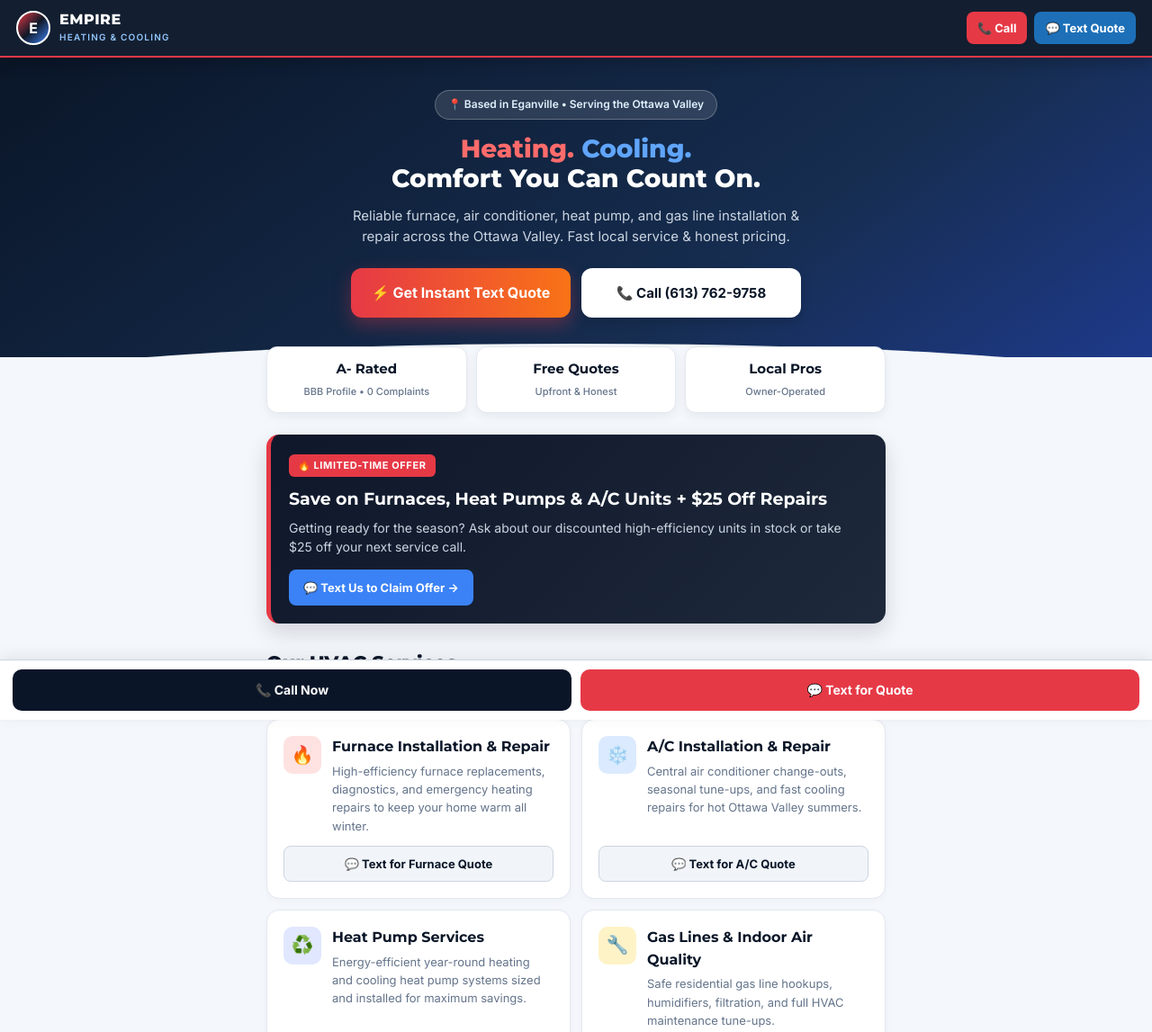
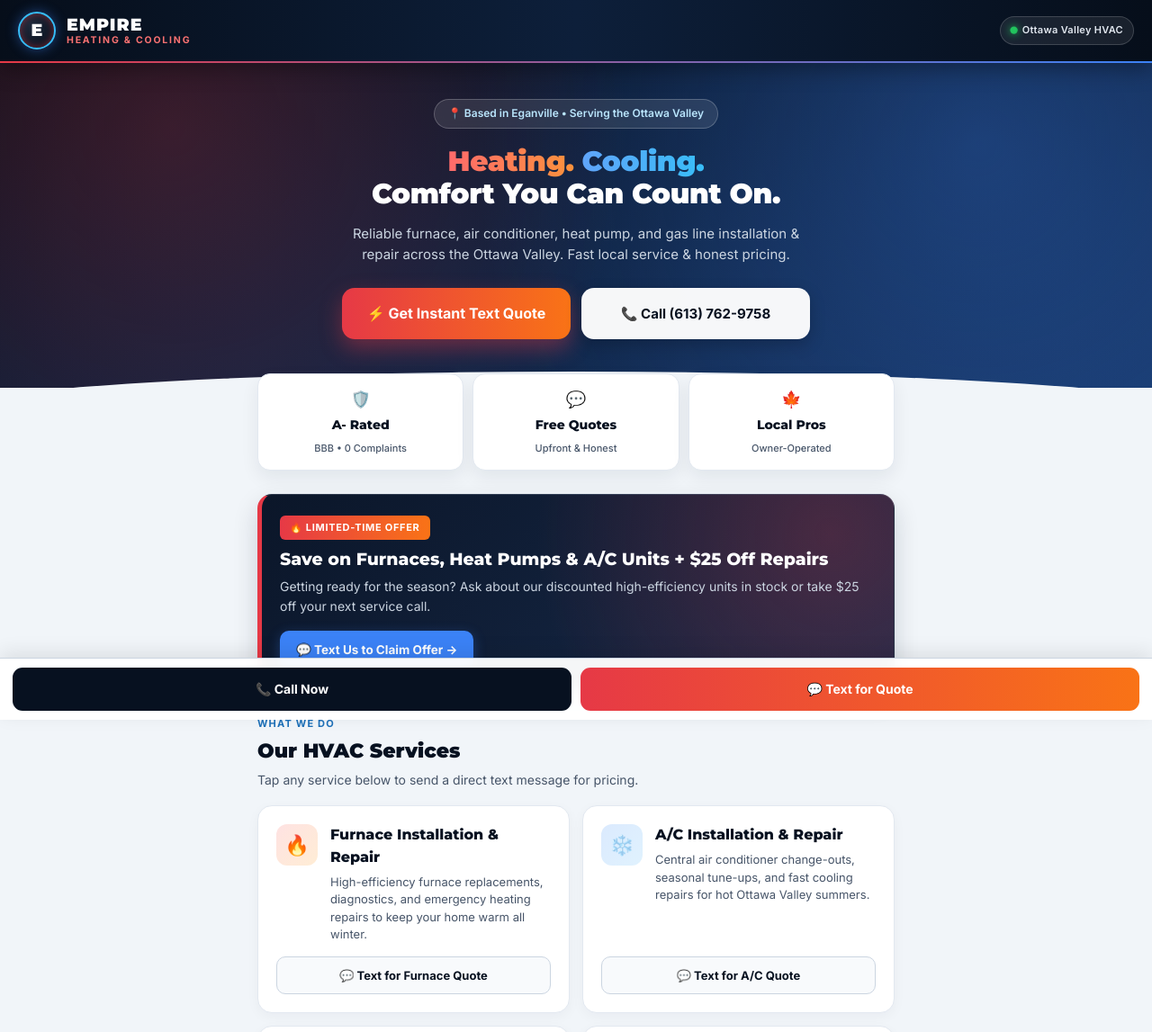
Before and after one commit to web-hub-dot/Empire-Heating-and-Cooling, a plain HTML site: page index.html in a window 1280 px wide. Shown: the top 1147 px of the page at 90% size. Drawn offline with Linux system fonts and the light colour scheme.

```diff
--- a/index.html
+++ b/index.html
@@ -4,19 +4,19 @@
 <meta charset="UTF-8">
 <meta name="viewport" content="width=device-width, initial-scale=1.0">
 <title>Empire Heating & Cooling | Ottawa Valley HVAC Experts</title>
-<link href="https://fonts.googleapis.com/css2?family=Montserrat:wght@600;700;800&family=Inter:wght@400;500;600;700&display=swap" rel="stylesheet">
+<link href="https://fonts.googleapis.com/css2?family=Montserrat:wght@600;700;800;900&family=Inter:wght@400;500;600;700&display=swap" rel="stylesheet">
 <style>
   :root {
-    --navy: #0a1628;
-    --navy-light: #152642;
+    --navy: #071120;
+    --navy-mid: #10233f;
     --red: #e63946;
-    --red-hover: #c92a36;
+    --orange: #f97316;
     --blue: #1d70b8;
     --blue-bright: #3b82f6;
-    --bg: #f4f7fb;
+    --bg: #f1f5f9;
     --card: #ffffff;
-    --text: #1e293b;
-    --muted: #64748b;
+    --text: #0f172a;
+    --muted: #475569;
     --border: #e2e8f0;
   }
 
@@ -32,113 +32,123 @@
     background-color: var(--bg);
     color: var(--text);
     line-height: 1.55;
-    padding-bottom: 84px; /* Space for sticky bottom bar on mobile */
+    padding-bottom: 84px;
   }
 
   h1, h2, h3, .brand-font {
     font-family: 'Montserrat', sans-serif;
   }
 
-  /* Sticky Top Header */
+  /* Sleek Sticky Brand Header */
   header.sticky-header {
     position: sticky;
     top: 0;
     z-index: 1000;
-    background: rgba(10, 22, 40, 0.96);
-    backdrop-filter: blur(10px);
+    background: linear-gradient(90deg, #060e1a 0%, #0d1f3a 50%, #060e1a 100%);
+    backdrop-filter: blur(12px);
     color: #fff;
-    padding: 12px 18px;
+    padding: 13px 20px;
     display: flex;
     align-items: center;
     justify-content: space-between;
-    border-bottom: 2px solid var(--red);
-    box-shadow: 0 4px 16px rgba(0, 0, 0, 0.25);
+    border-bottom: 2px solid transparent;
+    border-image: linear-gradient(90deg, var(--red), var(--blue-bright)) 1;
+    box-shadow: 0 6px 24px rgba(0, 0, 0, 0.35);
   }
 
   .logo-wrap {
     display: flex;
     align-items: center;
-    gap: 10px;
+    gap: 12px;
   }
 
   .logo-emblem {
-    width: 38px;
-    height: 38px;
+    width: 42px;
+    height: 42px;
     border-radius: 50%;
-    background: linear-gradient(135deg, var(--red) 0%, #111827 50%, var(--blue-bright) 100%);
+    background: radial-gradient(circle at 30% 30%, #1e293b, #060e1a);
     display: flex;
     align-items: center;
     justify-content: center;
-    font-weight: 800;
-    font-size: 16px;
+    font-family: 'Montserrat', sans-serif;
+    font-weight: 900;
+    font-size: 19px;
     color: #fff;
-    border: 2px solid #fff;
+    position: relative;
+    box-shadow: 0 0 14px rgba(59, 130, 246, 0.45), inset 0 0 8px rgba(230, 57, 70, 0.5);
+    border: 2px solid #38bdf8;
     flex-shrink: 0;
   }
 
   .logo-text {
-    line-height: 1.1;
+    line-height: 1.05;
   }
 
   .logo-text .title {
     font-family: 'Montserrat', sans-serif;
-    font-weight: 800;
-    font-size: 16px;
-    letter-spacing: 0.5px;
+    font-weight: 900;
+    font-size: 19px;
+    letter-spacing: 1px;
     display: block;
+    background: linear-gradient(90deg, #ffffff 60%, #93c5fd 100%);
+    -webkit-background-clip: text;
+    -webkit-text-fill-color: transparent;
   }
 
   .logo-text .sub {
-    font-size: 10px;
+    font-size: 10.5px;
     text-transform: uppercase;
-    letter-spacing: 1.2px;
-    color: #93c5fd;
-    font-weight: 600;
+    letter-spacing: 1.8px;
+    color: #f87171;
+    font-weight: 700;
+    display: block;
+    margin-top: 2px;
   }
 
-  .header-actions {
-    display: flex;
-    gap: 8px;
+  .header-badge {
+    display: inline-flex;
+    align-items: center;
+    gap: 6px;
+    background: rgba(255, 255, 255, 0.08);
+    border: 1px solid rgba(255, 255, 255, 0.16);
+    padding: 6px 11px;
+    border-radius: 999px;
+    font-size: 11px;
+    font-weight: 600;
+    color: #e2e8f0;
+    letter-spacing: 0.3px;
   }
 
-  .btn-sm {
-    padding: 8px 12px;
-    border-radius: 8px;
-    font-size: 13px;
-    font-weight: 700;
-    text-decoration: none;
-    display: inline-flex;
-    align-items: center;
-    gap: 5px;
-    transition: transform 0.15s ease;
+  .pulse-dot {
+    width: 7px;
+    height: 7px;
+    background: #22c55e;
+    border-radius: 50%;
+    box-shadow: 0 0 8px #22c55e;
+    animation: pulse 2s infinite;
   }
 
-  .btn-sm:active {
-    transform: scale(0.96);
-  }
-
-  .btn-call-top {
-    background: var(--red);
-    color: #fff;
-  }
-
-  .btn-text-top {
-    background: var(--blue);
-    color: #fff;
+  @keyframes pulse {
+    0% { transform: scale(0.95); opacity: 0.8; }
+    50% { transform: scale(1.2); opacity: 1; }
+    100% { transform: scale(0.95); opacity: 0.8; }
   }
 
   /* Container */
   .container {
-    max-width: 720px;
+    max-width: 740px;
     margin: 0 auto;
     padding: 0 16px;
   }
 
   /* Hero Section */
   .hero {
-    background: linear-gradient(145deg, var(--navy) 0%, #162d50 65%, #1e3a8a 100%);
+    background:
+      radial-gradient(circle at 15% 20%, rgba(230, 57, 70, 0.22) 0%, transparent 45%),
+      radial-gradient(circle at 85% 25%, rgba(59, 130, 246, 0.28) 0%, transparent 50%),
+      linear-gradient(155deg, #060e1a 0%, #0f2342 55%, #173666 100%);
     color: #fff;
-    padding: 36px 20px 44px;
+    padding: 40px 20px 54px;
     text-align: center;
     position: relative;
     overflow: hidden;
@@ -147,10 +157,10 @@
   .hero::after {
     content: "";
     position: absolute;
-    bottom: -30px;
-    left: 0;
-    right: 0;
-    height: 45px;
+    bottom: -28px;
+    left: -5%;
+    right: -5%;
+    height: 46px;
     background: var(--bg);
     border-radius: 50% 50% 0 0 / 100% 100% 0 0;
   }
@@ -159,76 +169,87 @@
     display: inline-flex;
     align-items: center;
     gap: 6px;
-    background: rgba(255, 255, 255, 0.12);
-    border: 1px solid rgba(255, 255, 255, 0.25);
-    padding: 6px 14px;
+    background: rgba(255, 255, 255, 0.1);
+    backdrop-filter: blur(6px);
+    border: 1px solid rgba(255, 255, 255, 0.22);
+    padding: 6px 15px;
     border-radius: 999px;
     font-size: 12px;
     font-weight: 600;
-    color: #e0f2fe;
-    margin-bottom: 16px;
+    color: #bae6fd;
+    margin-bottom: 18px;
   }
 
   .hero h1 {
-    font-size: 28px;
-    font-weight: 800;
-    line-height: 1.2;
-    margin-bottom: 12px;
+    font-size: 31px;
+    font-weight: 900;
+    line-height: 1.18;
+    margin-bottom: 14px;
+    letter-spacing: -0.3px;
   }
 
   .hero h1 span.heat {
-    color: #ff6b6b;
+    background: linear-gradient(90deg, #ff6b6b, #fb923c);
+    -webkit-background-clip: text;
+    -webkit-text-fill-color: transparent;
   }
 
   .hero h1 span.cool {
-    color: #60a5fa;
+    background: linear-gradient(90deg, #60a5fa, #38bdf8);
+    -webkit-background-clip: text;
+    -webkit-text-fill-color: transparent;
   }
 
   .hero p {
     font-size: 15px;
     color: #cbd5e1;
-    max-width: 520px;
-    margin: 0 auto 24px;
+    max-width: 530px;
+    margin: 0 auto 26px;
   }
 
   .hero-cta-group {
     display: flex;
     flex-direction: column;
     gap: 12px;
-    max-width: 380px;
+    max-width: 400px;
     margin: 0 auto;
     position: relative;
     z-index: 2;
   }
 
   .btn-primary {
-    background: linear-gradient(90deg, var(--red), #f97316);
+    background: linear-gradient(90deg, var(--red), var(--orange));
     color: #fff;
-    padding: 15px 20px;
-    border-radius: 12px;
-    font-weight: 700;
+    padding: 16px 22px;
+    border-radius: 14px;
+    font-weight: 800;
     font-size: 16px;
     text-decoration: none;
     display: flex;
     align-items: center;
     justify-content: center;
     gap: 8px;
-    box-shadow: 0 8px 20px rgba(230, 57, 70, 0.35);
+    box-shadow: 0 10px 24px rgba(230, 57, 70, 0.4);
+    transition: transform 0.15s ease, box-shadow 0.15s ease;
+  }
+
+  .btn-primary:active {
+    transform: scale(0.98);
   }
 
   .btn-secondary {
-    background: #fff;
+    background: rgba(255, 255, 255, 0.96);
     color: var(--navy);
-    padding: 14px 20px;
-    border-radius: 12px;
-    font-weight: 700;
+    padding: 15px 22px;
+    border-radius: 14px;
+    font-weight: 800;
     font-size: 15px;
     text-decoration: none;
     display: flex;
     align-items: center;
     justify-content: center;
     gap: 8px;
-    box-shadow: 0 4px 12px rgba(0, 0, 0, 0.15);
+    box-shadow: 0 6px 18px rgba(0, 0, 0, 0.2);
   }
 
   /* Trust Strip */
@@ -236,26 +257,33 @@
     display: grid;
     grid-template-columns: repeat(3, 1fr);
     gap: 10px;
-    margin-top: -12px;
+    margin-top: -16px;
     position: relative;
     z-index: 5;
-    margin-bottom: 24px;
+    margin-bottom: 26px;
   }
 
   .trust-box {
     background: var(--card);
-    padding: 12px 8px;
-    border-radius: 12px;
+    padding: 14px 8px;
+    border-radius: 14px;
     text-align: center;
-    box-shadow: 0 4px 12px rgba(15, 23, 42, 0.06);
+    box-shadow: 0 8px 20px rgba(15, 23, 42, 0.07);
     border: 1px solid var(--border);
+  }
+
+  .trust-box .t-icon {
+    font-size: 18px;
+    margin-bottom: 4px;
+    display: block;
   }
 
   .trust-box strong {
     display: block;
-    font-size: 15px;
+    font-size: 14px;
     color: var(--navy);
     font-family: 'Montserrat', sans-serif;
+    font-weight: 800;
   }
 
   .trust-box span {
@@ -266,70 +294,91 @@
 
   /* Promo Banner */
   .promo-card {
-    background: linear-gradient(135deg, #0f172a 0%, #1e293b 100%);
+    background:
+      radial-gradient(circle at 90% 20%, rgba(230, 57, 70, 0.25), transparent 50%),
+      linear-gradient(135deg, #0b1629 0%, #172a4a 100%);
+    border: 1px solid rgba(255, 255, 255, 0.12);
     border-left: 5px solid var(--red);
     color: #fff;
-    border-radius: 14px;
-    padding: 20px;
-    margin-bottom: 28px;
-    box-shadow: 0 10px 25px rgba(15, 23, 42, 0.15);
+    border-radius: 16px;
+    padding: 22px 20px;
+    margin-bottom: 30px;
+    box-shadow: 0 12px 28px rgba(15, 23, 42, 0.16);
   }
 
   .promo-tag {
-    background: var(--red);
+    background: linear-gradient(90deg, var(--red), var(--orange));
     color: #fff;
     font-size: 11px;
     font-weight: 800;
     text-transform: uppercase;
-    padding: 4px 10px;
+    padding: 5px 11px;
     border-radius: 6px;
     display: inline-block;
     margin-bottom: 10px;
-    letter-spacing: 0.6px;
+    letter-spacing: 0.7px;
   }
 
   .promo-card h3 {
     font-size: 19px;
+    font-weight: 800;
     margin-bottom: 6px;
+    line-height: 1.3;
   }
 
   .promo-card p {
     font-size: 14px;
     color: #cbd5e1;
-    margin-bottom: 14px;
+    margin-bottom: 16px;
   }
 
   .promo-link {
-    display: inline-block;
-    background: #3b82f6;
+    display: inline-flex;
+    align-items: center;
+    gap: 6px;
+    background: var(--blue-bright);
     color: #fff;
-    padding: 10px 16px;
-    border-radius: 8px;
-    font-size: 13px;
+    padding: 11px 18px;
+    border-radius: 10px;
+    font-size: 13.5px;
     font-weight: 700;
     text-decoration: none;
+    box-shadow: 0 4px 14px rgba(59, 130, 246, 0.35);
   }
 
   /* Section Headings */
+  .section-head {
+    margin-bottom: 18px;
+  }
+
+  .section-kicker {
+    font-size: 11px;
+    font-weight: 800;
+    text-transform: uppercase;
+    letter-spacing: 1.2px;
+    color: var(--blue);
+    display: block;
+    margin-bottom: 4px;
+  }
+
   .section-title {
-    font-size: 21px;
-    font-weight: 800;
+    font-size: 22px;
+    font-weight: 900;
     color: var(--navy);
-    margin-bottom: 6px;
+    margin-bottom: 4px;
   }
 
   .section-sub {
     font-size: 14px;
     color: var(--muted);
-    margin-bottom: 18px;
   }
 
   /* Services Grid */
   .services-grid {
     display: grid;
     grid-template-columns: 1fr;
-    gap: 12px;
-    margin-bottom: 30px;
+    gap: 14px;
+    margin-bottom: 34px;
   }
 
   @media (min-width: 560px) {
@@ -338,7 +387,7 @@
     }
     .hero-cta-group {
       flex-direction: row;
-      max-width: 500px;
+      max-width: 520px;
     }
     .hero-cta-group a {
       flex: 1;
@@ -347,121 +396,134 @@
 
   .service-card {
     background: var(--card);
-    border-radius: 14px;
-    padding: 18px;
+    border-radius: 16px;
+    padding: 20px;
     border: 1px solid var(--border);
-    box-shadow: 0 3px 10px rgba(0, 0, 0, 0.03);
+    box-shadow: 0 4px 14px rgba(15, 23, 42, 0.04);
     display: flex;
     flex-direction: column;
     justify-content: space-between;
+    transition: transform 0.15s ease, box-shadow 0.15s ease;
+  }
+
+  .service-card:hover {
+    transform: translateY(-2px);
+    box-shadow: 0 10px 24px rgba(15, 23, 42, 0.08);
   }
 
   .service-top {
     display: flex;
     align-items: flex-start;
-    gap: 12px;
-    margin-bottom: 12px;
+    gap: 14px;
+    margin-bottom: 14px;
   }
 
   .service-icon {
-    width: 42px;
-    height: 42px;
-    border-radius: 10px;
+    width: 46px;
+    height: 46px;
+    border-radius: 12px;
     display: flex;
     align-items: center;
     justify-content: center;
-    font-size: 20px;
+    font-size: 22px;
     flex-shrink: 0;
   }
 
-  .icon-heat { background: #fee2e2; color: var(--red); }
-  .icon-cool { background: #dbeafe; color: var(--blue); }
-  .icon-pump { background: #e0e7ff; color: #4338ca; }
-  .icon-air  { background: #dcfce7; color: #15803d; }
-  .icon-gas  { background: #fef3c7; color: #b45309; }
+  .icon-heat { background: linear-gradient(135deg, #fee2e2, #ffedd5); }
+  .icon-cool { background: linear-gradient(135deg, #dbeafe, #e0f2fe); }
+  .icon-pump { background: linear-gradient(135deg, #e0e7ff, #ede9fe); }
+  .icon-gas  { background: linear-gradient(135deg, #fef3c7, #dcfce7); }
 
   .service-card h3 {
     font-size: 16px;
+    font-weight: 800;
     color: var(--navy);
-    margin-bottom: 4px;
+    margin-bottom: 5px;
   }
 
   .service-card p {
     font-size: 13px;
     color: var(--muted);
+    line-height: 1.5;
   }
 
   .service-sms-btn {
     display: block;
     text-align: center;
-    background: #f1f5f9;
+    background: #f8fafc;
     color: var(--navy);
     font-weight: 700;
     font-size: 13px;
-    padding: 9px;
-    border-radius: 8px;
+    padding: 10px;
+    border-radius: 10px;
     text-decoration: none;
     border: 1px solid #cbd5e1;
-    transition: background 0.15s;
+    transition: all 0.15s ease;
   }
 
   .service-sms-btn:hover {
-    background: #e2e8f0;
+    background: var(--navy);
+    color: #fff;
+    border-color: var(--navy);
   }
 
   /* Instant Mobile SMS Quote Builder */
   .quote-box {
     background: var(--card);
-    border-radius: 16px;
-    padding: 22px 18px;
-    border: 2px solid var(--blue);
-    box-shadow: 0 10px 28px rgba(29, 112, 184, 0.12);
-    margin-bottom: 30px;
+    border-radius: 18px;
+    padding: 24px 20px;
+    border: 2px solid var(--blue-bright);
+    box-shadow: 0 14px 32px rgba(29, 112, 184, 0.14);
+    margin-bottom: 32px;
+    position: relative;
   }
 
   .quote-box h2 {
-    font-size: 20px;
+    font-size: 21px;
+    font-weight: 900;
     color: var(--navy);
-    margin-bottom: 4px;
+    margin-bottom: 5px;
   }
 
   .quote-box p {
-    font-size: 13px;
+    font-size: 13.5px;
     color: var(--muted);
-    margin-bottom: 16px;
+    margin-bottom: 18px;
   }
 
   .form-group {
-    margin-bottom: 12px;
+    margin-bottom: 14px;
   }
 
   .form-group label {
     display: block;
-    font-size: 12px;
-    font-weight: 700;
+    font-size: 11.5px;
+    font-weight: 800;
     color: var(--navy);
-    margin-bottom: 5px;
+    margin-bottom: 6px;
     text-transform: uppercase;
-    letter-spacing: 0.4px;
+    letter-spacing: 0.5px;
   }
 
   .form-group input,
   .form-group select,
   .form-group textarea {
     width: 100%;
-    padding: 12px;
-    border: 1px solid #cbd5e1;
-    border-radius: 10px;
+    padding: 13px 14px;
+    border: 1.5px solid #cbd5e1;
+    border-radius: 12px;
     font-size: 15px;
     font-family: inherit;
     background: #f8fafc;
+    color: var(--text);
+    transition: border-color 0.15s, background 0.15s;
   }
 
   .form-group input:focus,
   .form-group select:focus,
   .form-group textarea:focus {
     outline: none;
-    border-color: var(--blue);
+    border-color: var(--blue-bright);
     background: #fff;
   }
 
@@ -470,8 +532,8 @@
     background: linear-gradient(90deg, #16a34a, #15803d);
     color: #fff;
     border: none;
-    padding: 15px;
-    border-radius: 12px;
+    padding: 16px;
+    border-radius: 13px;
     font-size: 16px;
     font-weight: 800;
     cursor: pointer;
@@ -479,30 +541,36 @@
     align-items: center;
     justify-content: center;
     gap: 8px;
-    box-shadow: 0 6px 18px rgba(22, 163, 74, 0.3);
+    box-shadow: 0 8px 20px rgba(22, 163, 74, 0.32);
+    transition: transform 0.15s ease;
+  }
+
+  .btn-sms-submit:active {
+    transform: scale(0.98);
   }
 
   /* Service Areas */
   .areas-card {
     background: var(--card);
-    border-radius: 14px;
-    padding: 20px;
+    border-radius: 16px;
+    padding: 22px 20px;
     border: 1px solid var(--border);
-    margin-bottom: 28px;
+    box-shadow: 0 4px 14px rgba(15, 23, 42, 0.04);
+    margin-bottom: 30px;
   }
 
   .area-tags {
     display: flex;
     flex-wrap: wrap;
     gap: 8px;
-    margin-top: 12px;
+    margin-top: 14px;
   }
 
   .area-tag {
     background: #eff6ff;
     color: #1e40af;
     border: 1px solid #bfdbfe;
-    padding: 6px 12px;
+    padding: 7px 13px;
     border-radius: 999px;
     font-size: 13px;
     font-weight: 600;
@@ -510,20 +578,21 @@
 
   /* FAQ Accordion */
   .faq-wrap {
-    margin-bottom: 30px;
+    margin-bottom: 32px;
   }
 
   details {
     background: var(--card);
     border: 1px solid var(--border);
-    border-radius: 12px;
-    padding: 14px 16px;
+    border-radius: 13px;
+    padding: 15px 18px;
     margin-bottom: 10px;
+    box-shadow: 0 2px 8px rgba(15, 23, 42, 0.03);
   }
 
   summary {
     font-weight: 700;
-    font-size: 14px;
+    font-size: 14.5px;
     color: var(--navy);
     cursor: pointer;
     list-style: none;
@@ -538,8 +607,8 @@
 
   summary::after {
     content: "+";
-    font-size: 18px;
-    color: var(--blue);
+    font-size: 20px;
+    color: var(--blue-bright);
     font-weight: 800;
   }
 
@@ -549,7 +618,7 @@
 
   details p {
     margin-top: 10px;
-    font-size: 13px;
+    font-size: 13.5px;
     color: var(--muted);
     border-top: 1px solid #f1f5f9;
     padding-top: 10px;
@@ -558,7 +627,7 @@
   /* Footer */
   footer {
     text-align: center;
-    padding: 20px 16px;
+    padding: 22px 16px;
     color: var(--muted);
     font-size: 13px;
     border-top: 1px solid var(--border);
@@ -576,19 +645,20 @@
     bottom: 0;
     left: 0;
     right: 0;
-    background: #ffffff;
+    background: rgba(255, 255, 255, 0.96);
+    backdrop-filter: blur(8px);
     border-top: 1px solid #cbd5e1;
     padding: 10px 14px;
     display: grid;
     grid-template-columns: 1fr 1fr;
     gap: 10px;
     z-index: 1000;
-    box-shadow: 0 -4px 16px rgba(0, 0, 0, 0.08);
+    box-shadow: 0 -6px 20px rgba(0, 0, 0, 0.09);
   }
 
   .bottom-bar a {
-    padding: 12px;
-    border-radius: 10px;
+    padding: 13px;
+    border-radius: 11px;
     text-align: center;
     font-weight: 800;
     font-size: 14px;
@@ -605,14 +675,14 @@
   }
 
   .bar-text {
-    background: var(--red);
+    background: linear-gradient(90deg, var(--red), var(--orange));
     color: #fff;
   }
 </style>
 </head>
 <body>
 
-  <!-- Sticky Top Header -->
+  <!-- Clean, Attractive Sticky Brand Header (No Buttons) -->
   <header class="sticky-header">
     <div class="logo-wrap">
       <div class="logo-emblem">E</div>
@@ -621,9 +691,8 @@
         <span class="sub">Heating &amp; Cooling</span>
       </div>
     </div>
-    <div class="header-actions">
-      <a href="tel:+16137629758" class="btn-sm btn-call-top">📞 Call</a>
-      <a href="sms:+16137629758?&body=Hi%20Empire%20Heating%20%26%20Cooling%2C%20I%27d%20like%20a%20quote%20for%20my%20HVAC%20system." class="btn-sm btn-text-top">💬 Text Quote</a>
+    <div class="header-badge">
+      <span class="pulse-dot"></span> Ottawa Valley HVAC
     </div>
   </header>
 
@@ -643,14 +712,17 @@
     <!-- Trust Highlights -->
     <div class="trust-strip">
       <div class="trust-box">
+        <span class="t-icon">🛡️</span>
         <strong>A- Rated</strong>
-        <span>BBB Profile • 0 Complaints</span>
+        <span>BBB • 0 Complaints</span>
       </div>
       <div class="trust-box">
+        <span class="t-icon">💬</span>
         <strong>Free Quotes</strong>
         <span>Upfront &amp; Honest</span>
       </div>
       <div class="trust-box">
+        <span class="t-icon">🍁</span>
         <strong>Local Pros</strong>
         <span>Owner-Operated</span>
       </div>
@@ -665,8 +737,11 @@
     </div>
 
     <!-- Services Section -->
-    <h2 class="section-title">Our HVAC Services</h2>
-    <p class="section-sub">Tap any service below to send a direct text message for pricing.</p>
+    <div class="section-head">
+      <span class="section-kicker">What We Do</span>
+      <h2 class="section-title">Our HVAC Services</h2>
+      <p class="section-sub">Tap any service below to send a direct text message for pricing.</p>
+    </div>
 
     <div class="services-grid">
       <div class="service-card">
@@ -716,8 +791,9 @@
 
     <!-- Instant Mobile SMS Quote Builder -->
     <section id="quote-form" class="quote-box">
+      <span class="section-kicker">15-Second Estimate</span>
       <h2>📲 Fast Mobile Text Quote</h2>
-      <p>Fill this out in 15 seconds — it opens directly in your phone's text messages ready to send to Mark at Empire Heating &amp; Cooling.</p>
+      <p>Fill this out below — it opens directly in your phone's text messages ready to send to Mark at Empire Heating &amp; Cooling.</p>
 
       <div class="form-group">
         <label for="custName">Your Name</label>
@@ -762,8 +838,9 @@
 
     <!-- Service Areas -->
     <div class="areas-card">
+      <span class="section-kicker">Coverage Zone</span>
       <h2 class="section-title">Proudly Serving the Ottawa Valley</h2>
-      <p style="font-size: 13px; color: var(--muted);">Local dispatch out of Eganville, ON (K0J 1T0) covering Renfrew County &amp; surrounding communities:</p>
+      <p style="font-size: 13.5px; color: var(--muted);">Local dispatch out of Eganville, ON (K0J 1T0) covering Renfrew County &amp; surrounding communities:</p>
       <div class="area-tags">
         <span class="area-tag">📍 Eganville</span>
         <span class="area-tag">📍 Pembroke</span>
@@ -778,7 +855,10 @@
 
     <!-- FAQs -->
     <div class="faq-wrap">
-      <h2 class="section-title" style="margin-bottom: 12px;">Common Questions</h2>
+      <div class="section-head">
+        <span class="section-kicker">Good To Know</span>
+        <h2 class="section-title">Common Questions</h2>
+      </div>
       <details>
         <summary>Do you offer free estimates on new equipment?</summary>
         <p>Yes! Whether you're replacing an older furnace, upgrading to a heat pump, or installing central A/C, we provide clear, free quotes with zero pressure.</p>
```
